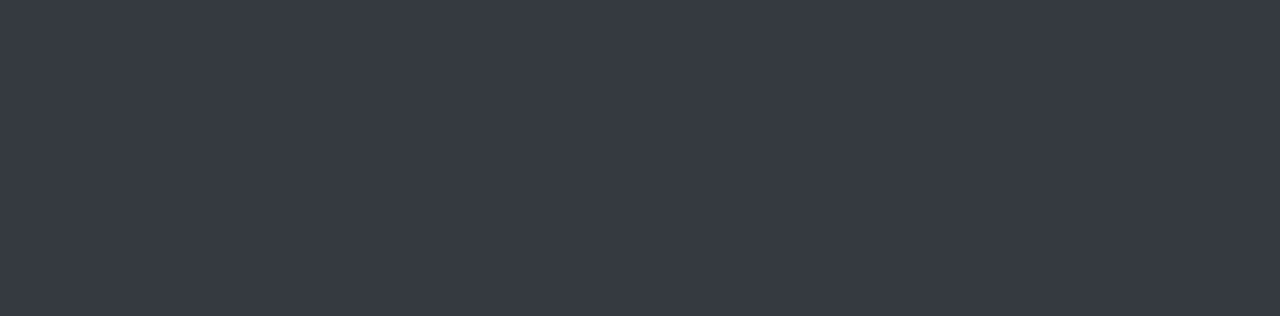
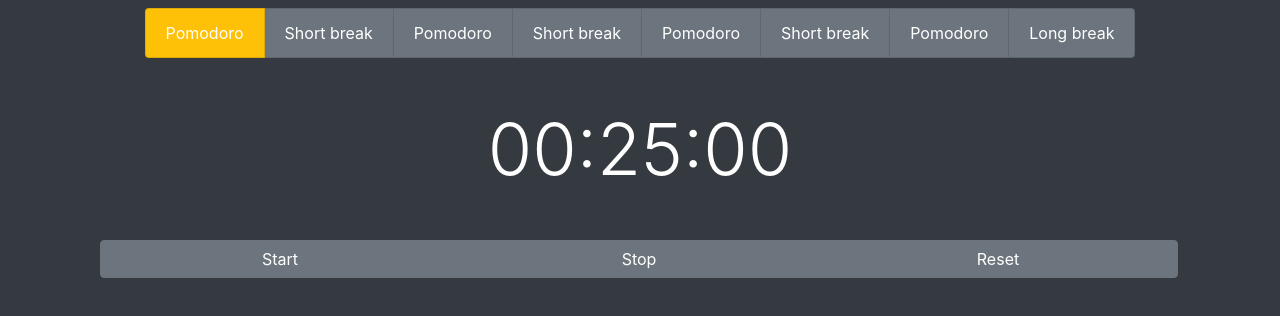
Before and after one commit to HeitorBoschirolli/pomodorus, a React (Create React App) app: page / in a window 1280 px wide. Shown: the top 316 px of the page. Built offline with nearby package versions, Linux system fonts and the light colour scheme.

Commit message:
Create App component

```diff
--- a/src/components/App.js
+++ b/src/components/App.js
@@ -2,6 +2,7 @@
  * IMPORTS
  */
 import React from 'react';
+import Pomodoro from './Pomodoro';
 
 
 /**
@@ -9,6 +10,18 @@
  */
 class App extends React.Component
 {
+    /**
+     * I require permission to send notifications to the user.
+     *
+     * :returns: nothing
+     * :rtype: undefined
+     */
+    componentWillMount ()
+    {
+        Notification.requestPermission();
+    }
+
+
     /**
      * I render the application.
      *
@@ -19,6 +32,7 @@
     {
         return (
             <div>
+                <Pomodoro />
             </div>
         );
     }
```
